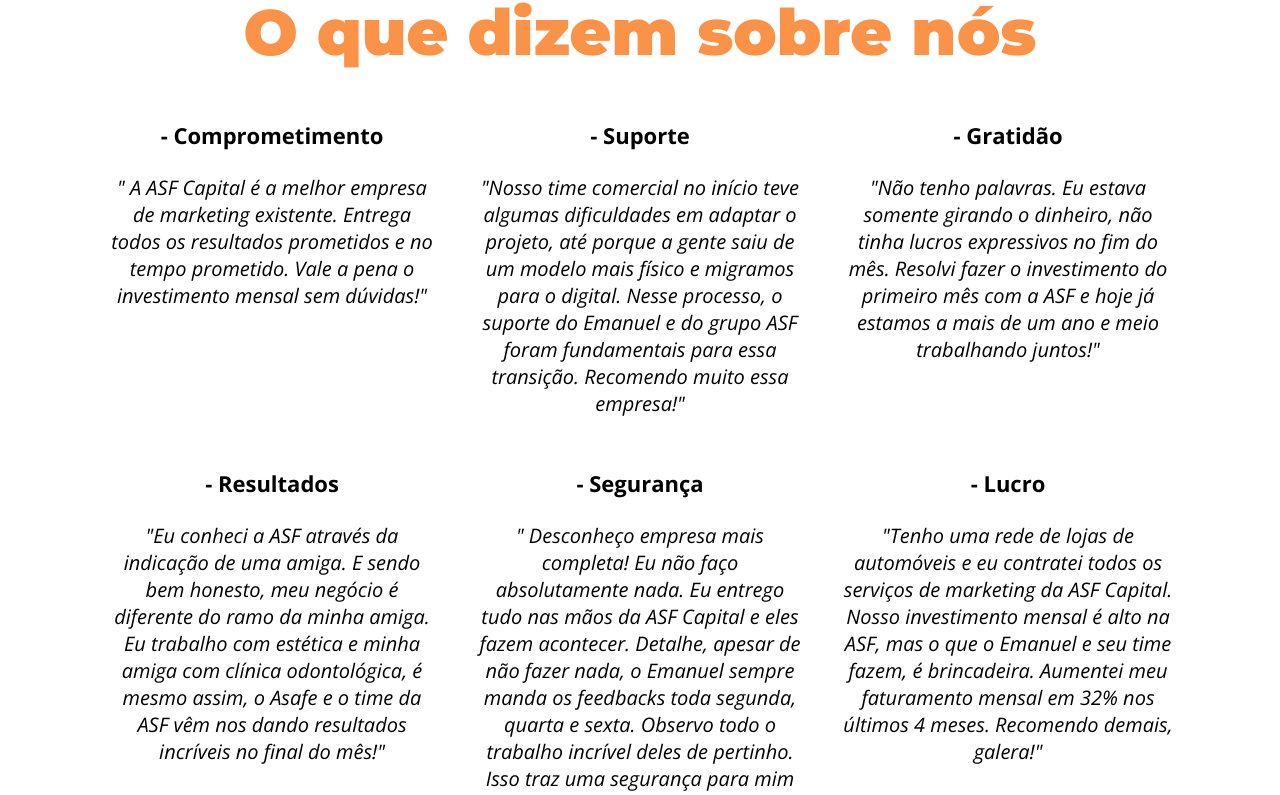
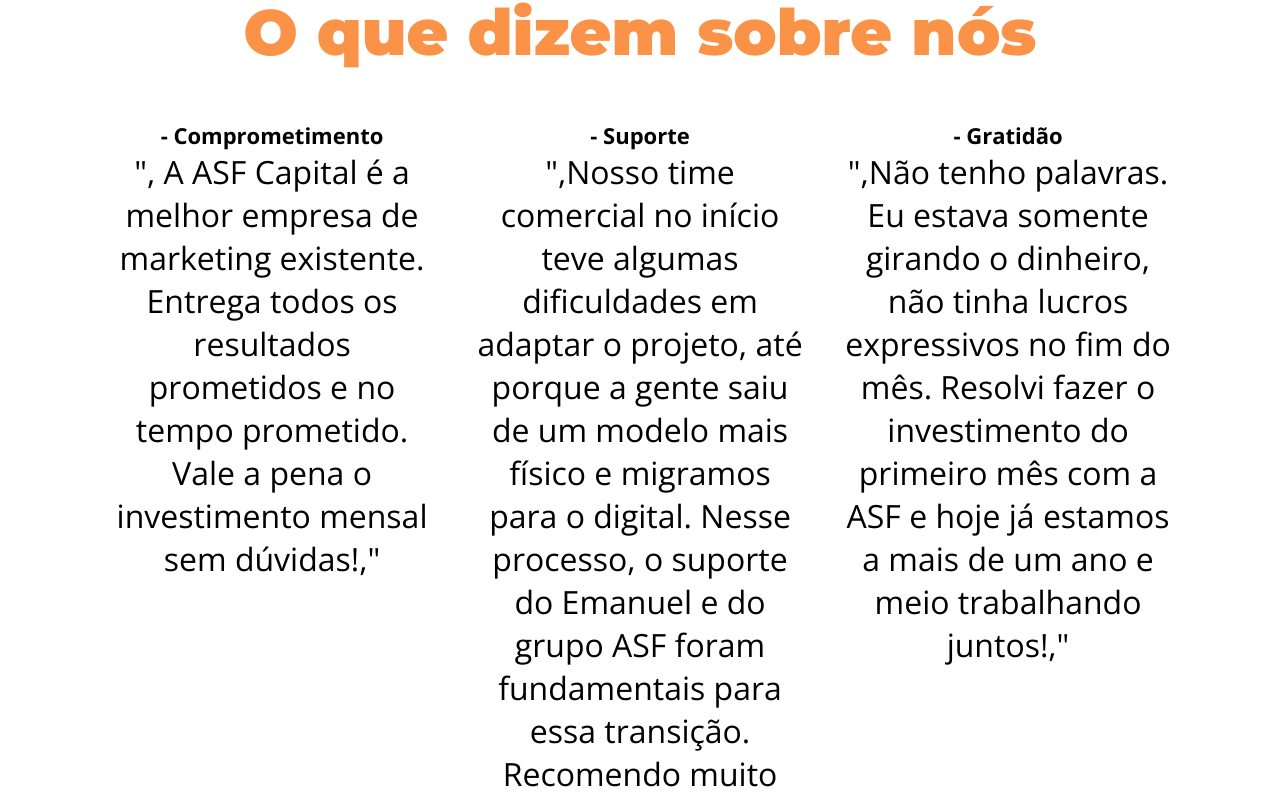
Before and after one commit to GabrielBarroso1905/LandingPageCosturandoAmor, a React (Create React App) app: page / in a window 1280 px wide. Shown: the part 4805-5600 px from the top of the page. Built offline with nearby package versions, Linux system fonts and the light colour scheme.

Commit message:
melhorias 2.6

```diff
--- a/src/components/Depoimentos/index.jsx
+++ b/src/components/Depoimentos/index.jsx
@@ -2,6 +2,7 @@
 import * as Styled from './styles';
 import { SectionBackground } from '../SectionBackground';
 import { SectionContainer } from '../SectionContainer';
+import { TextComponent } from '../TextComponent';
 import { Heading } from '../Heading';
 
 export const Depoimentos = ({background,sectionId }) => {
@@ -57,7 +58,7 @@
             <Styled.Testimonial key={index}>
               <div className="testimonial-content">
               <div className="testimonial-meta"> - {testimonial.name} </div>
-                <p>"{testimonial.text}"</p>
+                <TextComponent>"{testimonial.text}"</TextComponent>
               </div>
             </Styled.Testimonial>
           ))}
```
